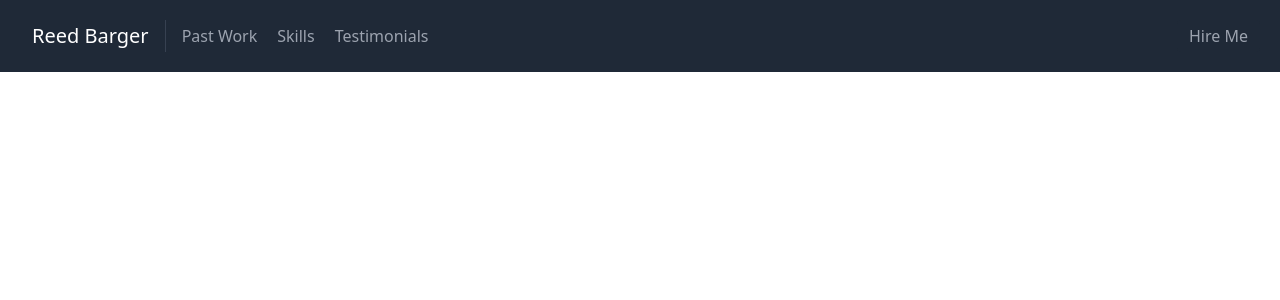
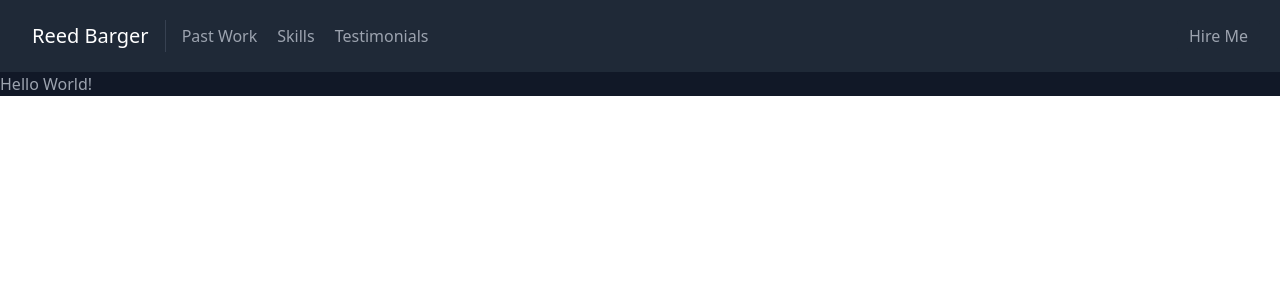
Before and after one commit to francisjudd/rush-zoo, a Next.js app: page / in a window 1280 px wide. Shown: the top 300 px of the page. Built offline with nearby package versions, Linux system fonts and the light colour scheme; no server answers.

Commit message:
Add hello world

```diff
--- a/src/components/about/about.tsx
+++ b/src/components/about/about.tsx
@@ -2,6 +2,6 @@ import React from "react";
 
 export default class About extends React.Component {
   render() {
-    return <></>;
+    return <>Hello World!</>;
   }
 }
```
Also changed, not shown: firebase.json, 1 other file (tests, documents, lock files or other folders).
